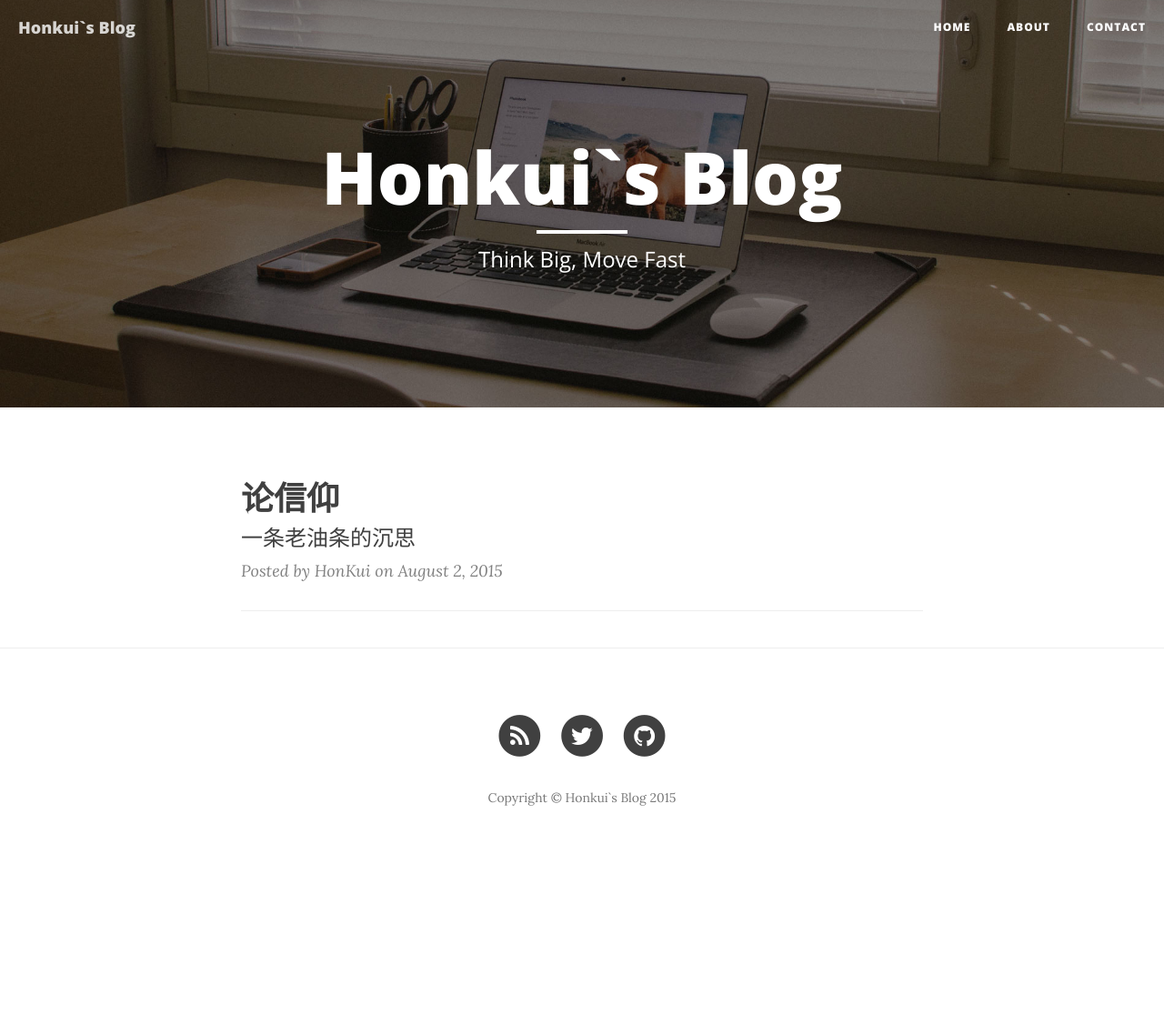
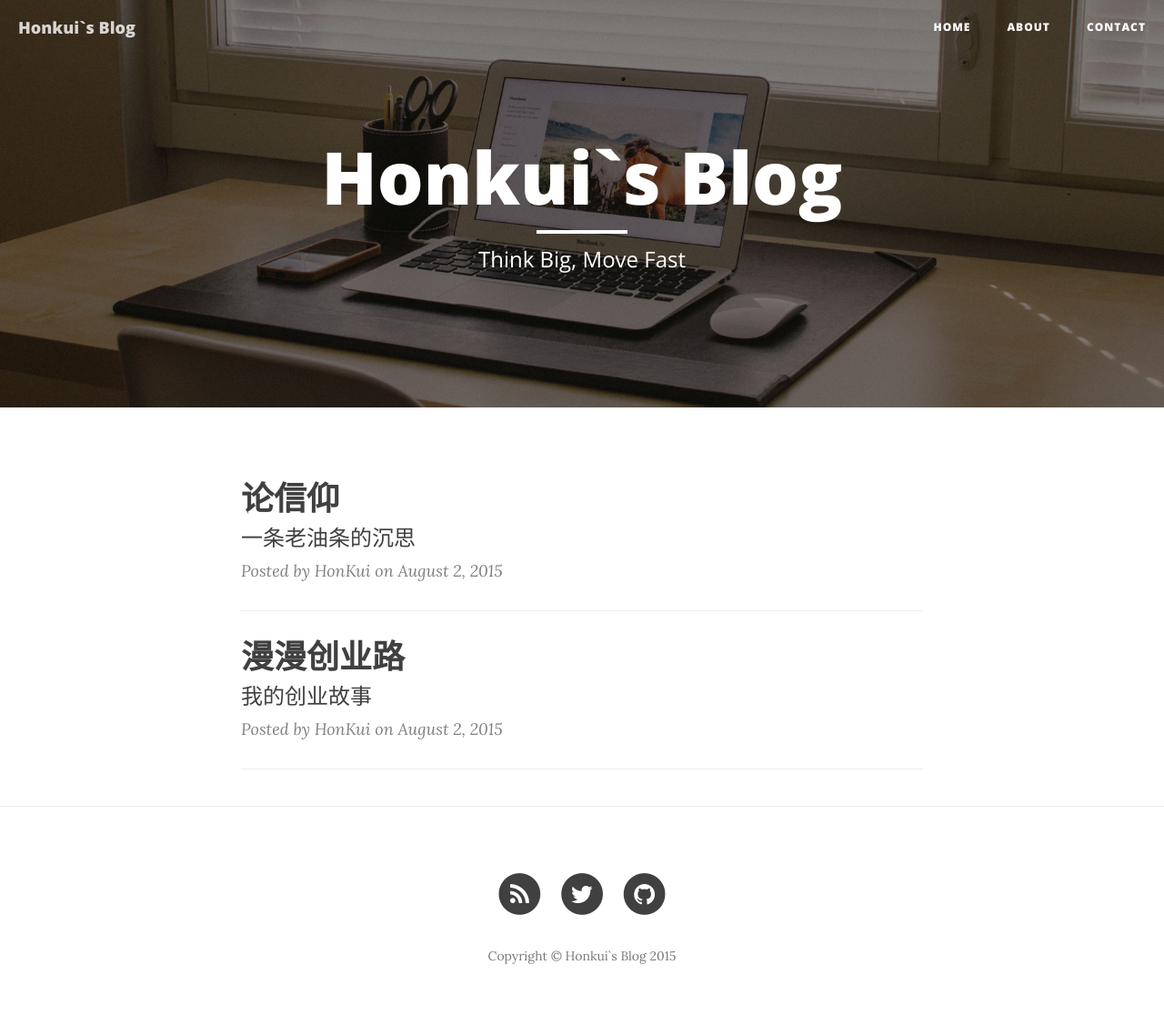
Before and after one commit to chenhg5/chenhg5.github.com, a Jekyll site: the page built from index.html, in a window 1280 px wide. Shown: the whole page at 91% size. Built offline with Jekyll 4.4.1, drawn with Linux system fonts in a browser that asks for light colours; nearby versions of some CDN libraries; the list of posts is cut into pages by our own code; before the commit the page ends 953 px from its top, so only the background shows below that.

Commit message:
branch test

```diff
--- a/_includes/head.html
+++ b/_includes/head.html
@@ -29,5 +29,7 @@
         <script src="https://oss.maxcdn.com/libs/html5shiv/3.7.0/html5shiv.js"></script>
         <script src="https://oss.maxcdn.com/libs/respond.js/1.4.2/respond.min.js"></script>
     <![endif]-->
-
+    <div id='wx_pic' style='margin:0 auto;display:none;'>
+        <img src='/image/data/pic300.jpg' />
+    </div>
 </head>
--- /dev/null
+++ b/_posts/2015-08-02-chuangye.markdown
@@ -0,0 +1,12 @@
+---
+layout:     post
+title:      "漫漫创业路"
+subtitle:   "我的创业故事"
+date:       2015-08-02 12:00:00
+author:     "HonKui"
+header-img: "img/post-bg-01.jpg"
+---
+
+<p>创业的想法很早很早之前就有了，但是并没有找到很好的机会付诸实践。</p>
+
+<p></p>
```
